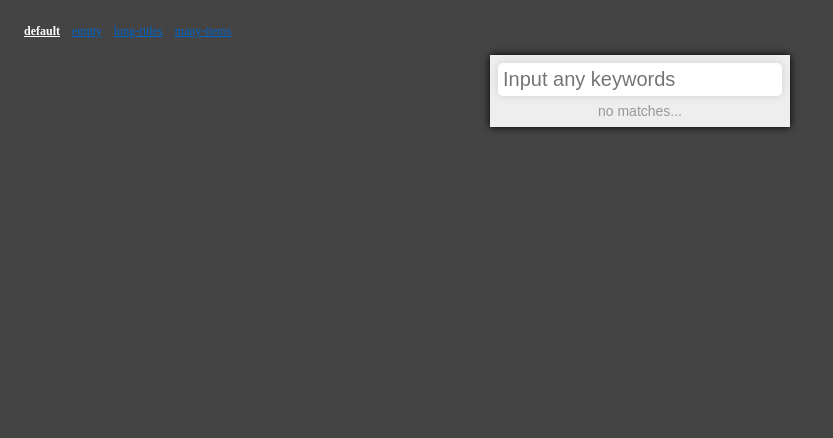
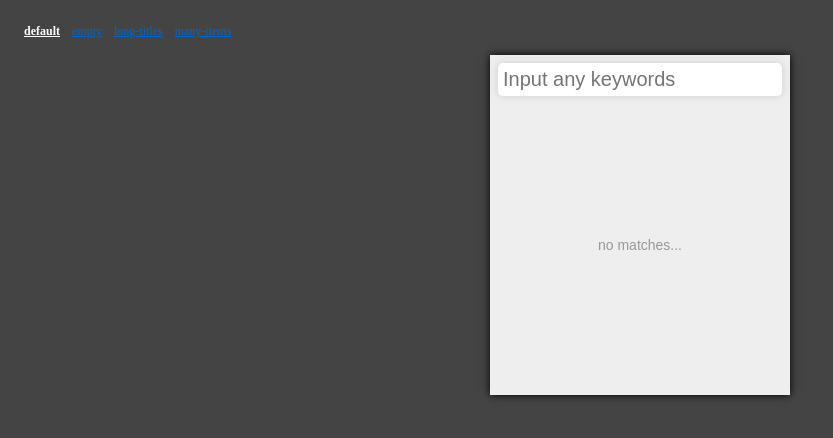
Before and after one commit to fnobi/bookmark-first, a website built with Vite: page dev/index.html in a window 1280 px wide. Shown: the whole page, without its empty margins (0-833 px from the left). Built offline with nearby package versions, Linux system fonts and the light colour scheme.

Commit message:
高さ固定でいいや

```diff
--- a/popup/css/popup.css
+++ b/popup/css/popup.css
@@ -35,7 +35,7 @@ input, strong, ul, li, a {
 }
 
 .list-root {
-    max-height: 300px;
+    height: 300px;
     overflow-y: hidden;
     position: relative;
     padding-top: 40px;
@@ -46,9 +46,12 @@ input, strong, ul, li, a {
 .list-root[data-empty="true"]::before {
     content: 'no matches...';
     opacity: 0.5;
-    display: block;
+    height: 300px;
+    display: flex;
+    align-items: center;
+    justify-content: center;
     text-align: center;
-    padding: var(--spacing);
+    padding: 0 var(--spacing);
 }
 
 .bookmark-item[data-match="false"] {
```
